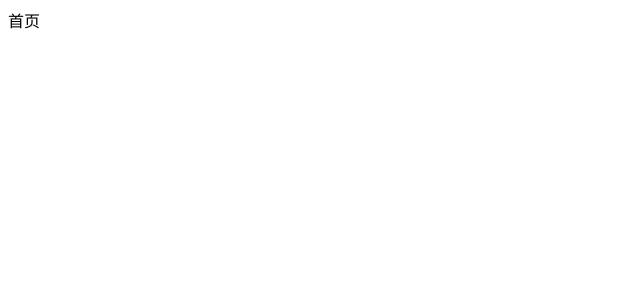
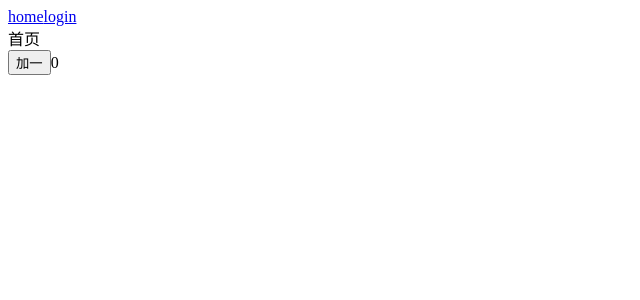
Before and after one commit to lxw-peter/vue3-admin, a Vue app: page / in a window 1280 px wide. Shown: the top 300 px of the page, without its empty margins (0-640 px from the left). Built offline with nearby package versions, Linux system fonts and the light colour scheme.

Commit message:
chore: update vue-router & pinia config

```diff
--- a/src/App.vue
+++ b/src/App.vue
@@ -1,7 +1,11 @@
 <script setup lang="ts">
-import { RouterView } from "vue-router";
+import { RouterView } from 'vue-router'
 </script>
 
 <template>
+  <div>
+    <router-link :to="{ name: 'home' }">home</router-link>
+    <router-link :to="{ name: 'login' }">login</router-link>
+  </div>
   <RouterView />
 </template>
--- a/src/router/index.ts
+++ b/src/router/index.ts
@@ -1,8 +1,14 @@
 import { createRouter, createWebHistory } from 'vue-router'
+// 分开导入
+import type { RouteRecordRaw } from 'vue-router'
+
+const routes: RouteRecordRaw[] = [
+  { path: '/', name: 'home', component: () => import('@/views/home/index.vue') },
+  { path: '/login', name: 'login', component: () => import('@/views/login/index.vue') },
+]
 
 const router = createRouter({
   history: createWebHistory(import.meta.env.BASE_URL),
-  routes: [{ path: '', name: 'home', component: () => import('@/views/HomeView.vue') }],
+  routes,
 })
-
 export default router
--- /dev/null
+++ b/src/views/home/index.vue
@@ -0,0 +1,14 @@
+<script lang="ts" setup>
+import { toRefs } from 'vue'
+import { useCounterStore } from '@/stores/counter'
+
+const store = useCounterStore()
+
+const { count, increment } = toRefs(store)
+console.log(count, increment)
+</script>
+<template>
+  <main>首页</main>
+  <button @click="store.increment">加一</button>
+  <span>{{ store.count }}</span>
+</template>
--- a/src/views/HomeView.vue
+++ b/src/views/login/index.vue
@@ -1,3 +1,3 @@
 <template>
-  <main>首页</main>
+  <div>login</div>
 </template>
--- a/tsconfig.config.json
+++ b/tsconfig.config.json
@@ -3,6 +3,6 @@
   "include": ["vite.config.*", "vitest.config.*", "cypress.config.*"],
   "compilerOptions": {
     "composite": true,
-    "types": ["node"]
+    "types": ["node", "vite/client"]
   }
 }
--- a/vite.config.ts
+++ b/vite.config.ts
@@ -12,6 +12,7 @@ export default defineConfig({
     vueJsx(),
     eslint({
       cache: false, // 禁用 eslint 缓存
+      fix: true,
     }),
   ],
   resolve: {
```
Also changed, not shown: .eslintrc.cjs.
